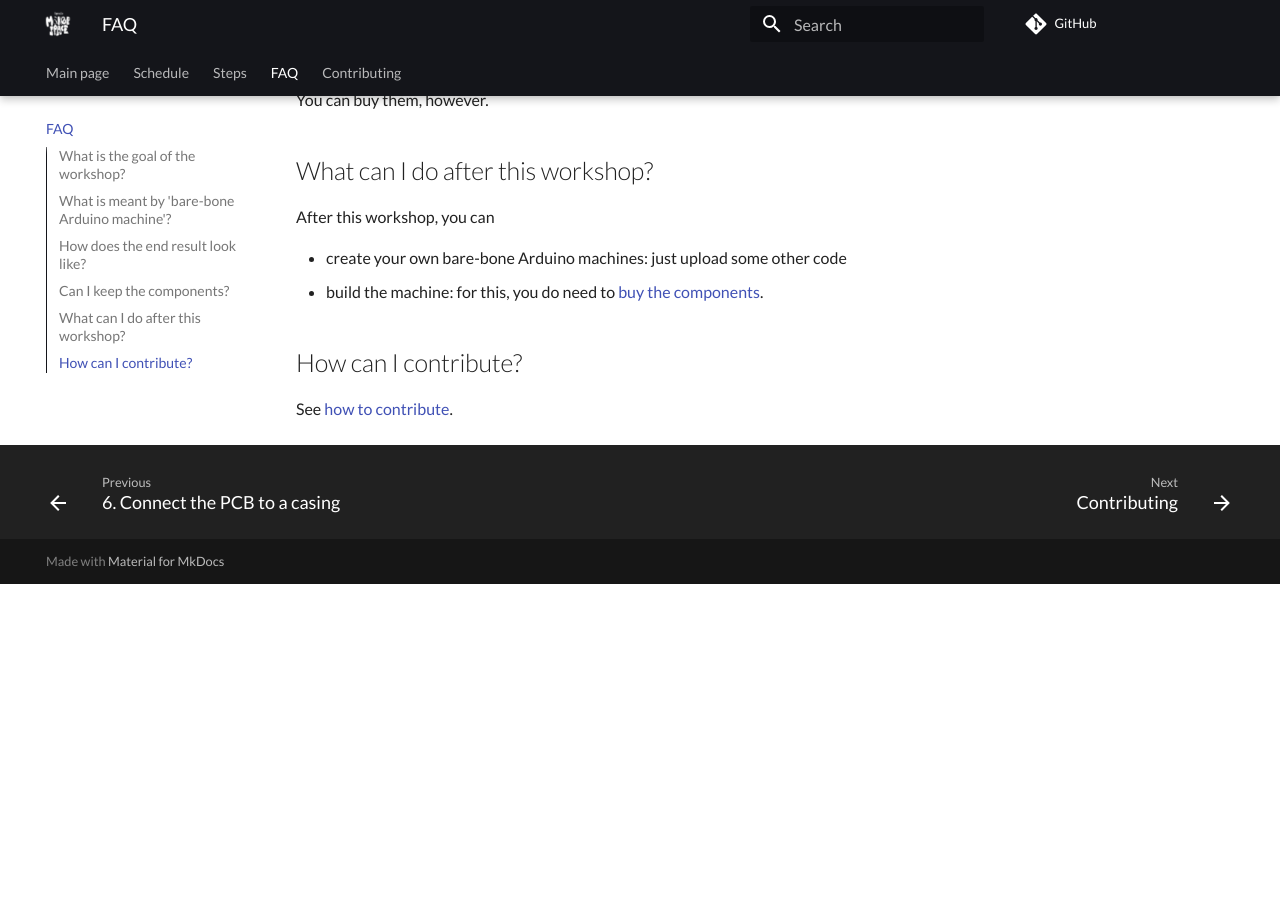
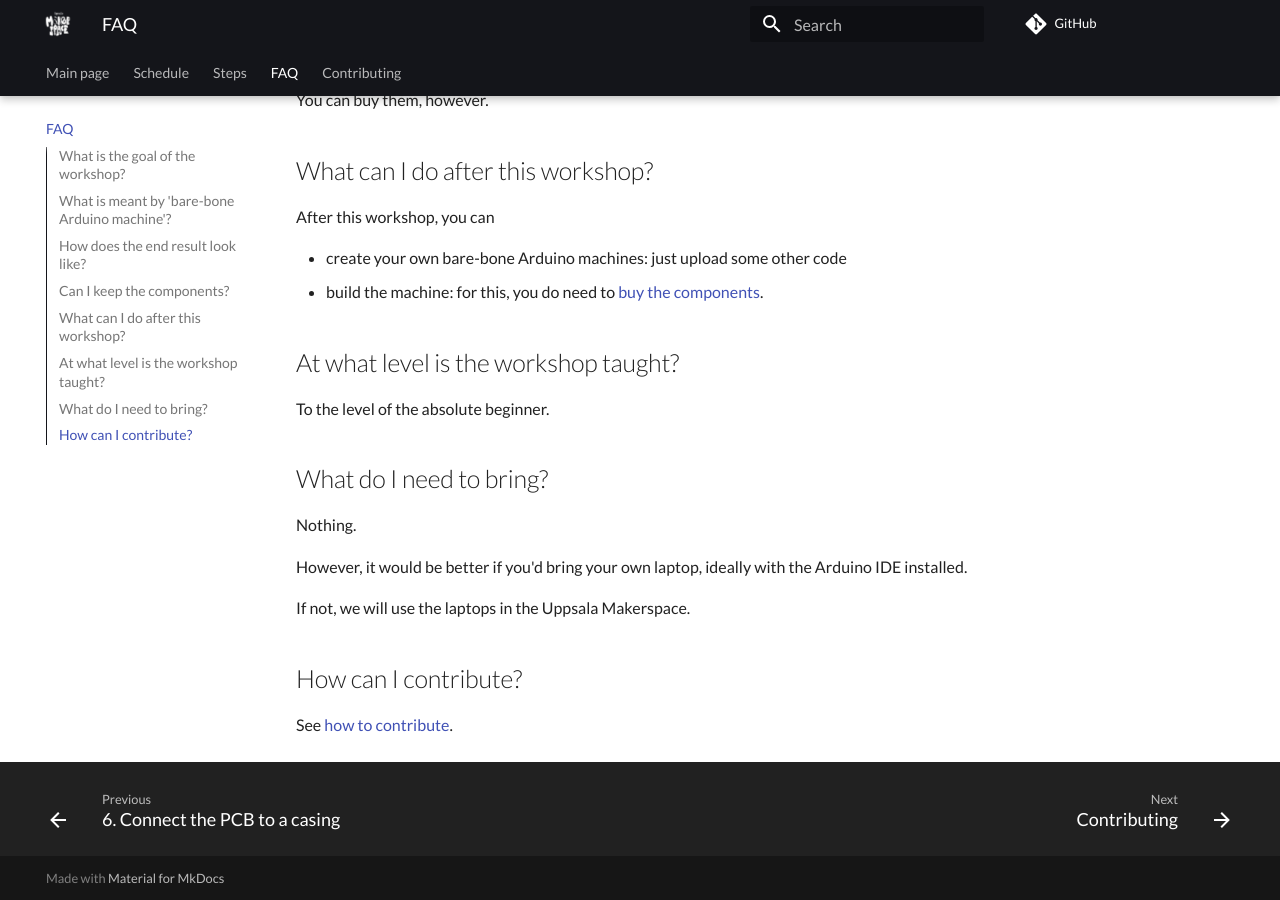
Before and after one commit to richelbilderbeek/build_bare_bone_arduino_machine_workshop, an MkDocs documentation site: the page built from docs/faq.md, in a window 1280 px wide and 900 px high, scrolled down 769 px. Built offline with MkDocs 1.6.1 and Material for MkDocs 9.7.7, drawn with Linux system fonts in a browser that asks for light colours; comment, search, counter and statistics services are not loaded; before the commit the page ends 1353 px from its top, so only the background shows below that.

Commit message:
What do I need to bring?

```diff
--- a/docs/faq.md
+++ b/docs/faq.md
@@ -40,6 +40,19 @@ After this workshop, you can
 - build the machine:
   for this, you do need to [buy the components](buy_components/README.md).
 
+## At what level is the workshop taught?
+
+To the level of the absolute beginner.
+
+## What do I need to bring?
+
+Nothing.
+
+However, it would be better if you'd bring your own laptop,
+ideally with the Arduino IDE installed.
+
+If not, we will use the laptops in the Uppsala Makerspace.
+
 ## How can I contribute?
 
 See [how to contribute](CONTRIBUTING.md).
```
Also changed, not shown: docs/README.md (+2 -0 lines).
